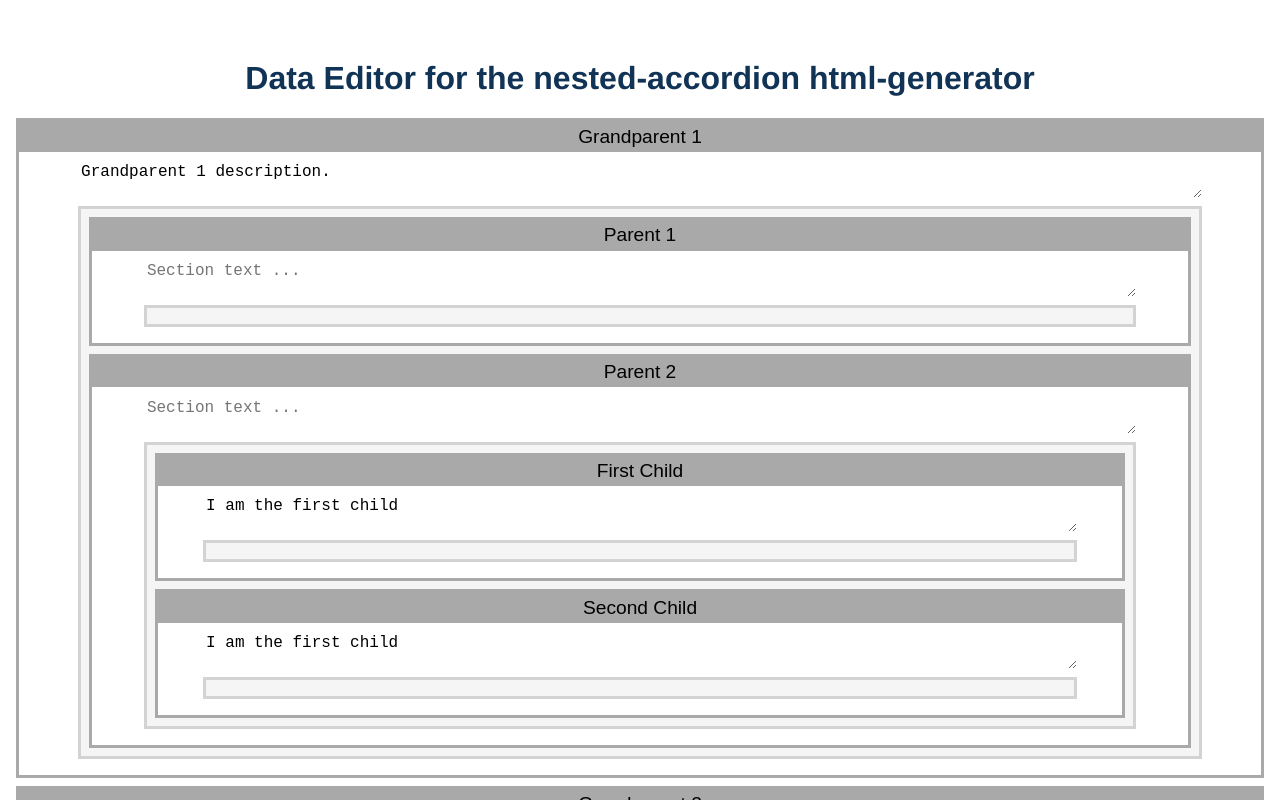
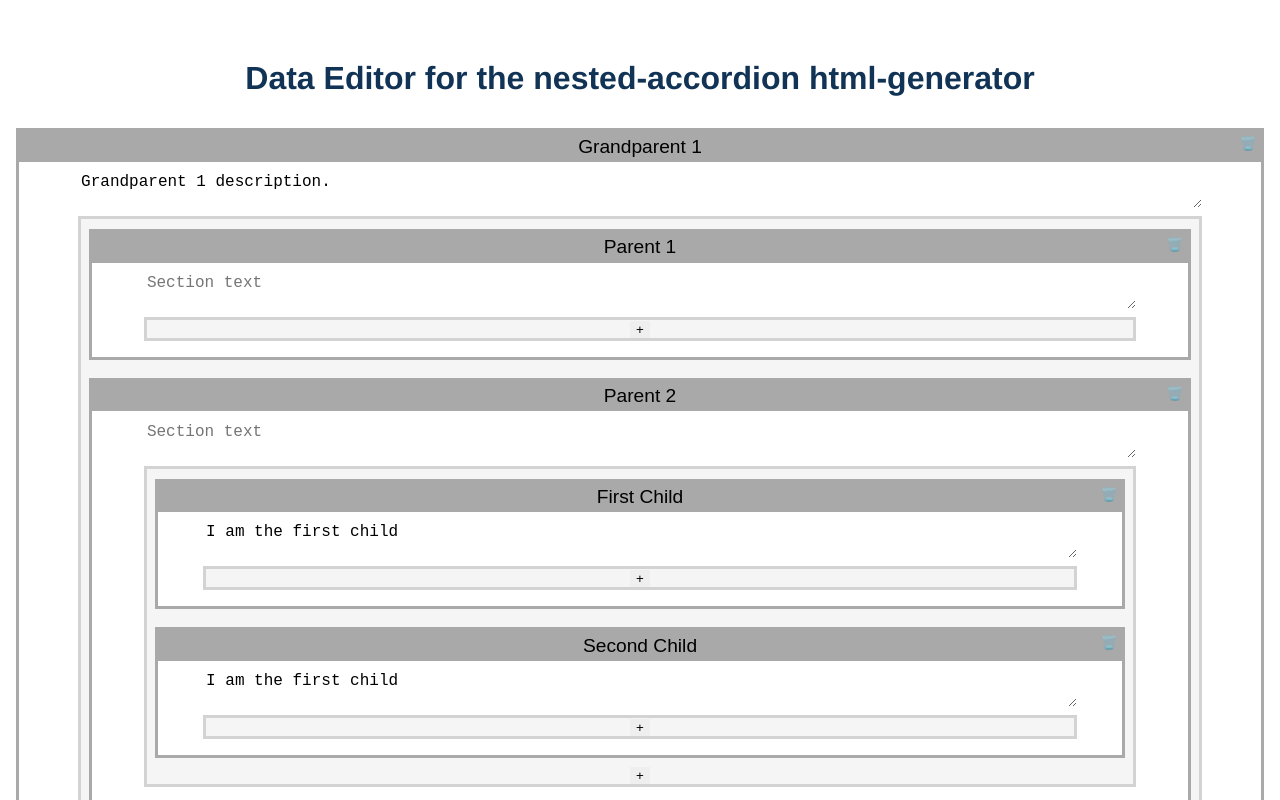
Before and after one commit to LukeStorry/nested-json-editor, a Vue app: page / in a window 1280 px wide. Shown: the top 800 px of the page. Built offline with nearby package versions, Linux system fonts and the light colour scheme.

Commit message:
added remove and add buttons

```diff
--- a/src/components/EditableSectionList.vue
+++ b/src/components/EditableSectionList.vue
@@ -1,10 +1,12 @@
 <template>
   <draggable v-model="sections" group="all" :animation="500">
-    <Section
-      v-for="section in sections"
-      :key="section.id"
-      :section-id="section.id"
-    />
+    <div v-for="section in sections" :key="section.id">
+      <button class="remove-button" @click="remove(section.id)">🗑️</button>
+      <Section :section-id="section.id" />
+    </div>
+    <div slot="footer" key="footer" role="group">
+      <button class="add-button" @click="add">+</button>
+    </div>
   </draggable>
 </template>
 
@@ -29,7 +31,6 @@ export default Vue.extend({
           : this.$store.getters.section(this.parentId).children || [];
       },
       set(value: SectionList) {
-        console.log("set", this.parentId);
         if (this.parentId === "root") this.$store.commit("setAllData", value);
         else
           this.$store.commit("updateChildren", {
@@ -38,6 +39,30 @@ export default Vue.extend({
           });
       }
     }
+  },
+  methods: {
+    add() {
+      this.$store.commit("addSection", this.sections);
+    },
+    remove(sectionId: string) {
+      this.$store.commit("removeSection", {
+        sectionList: this.sections,
+        sectionId: sectionId
+      });
+    }
   }
 });
 </script>
+
+<style scoped>
+.add-button {
+  border: none;
+}
+.remove-button {
+  position: relative;
+  border: none;
+  background-color: transparent;
+  left: calc(50% - 1.5rem);
+  top: 1rem;
+}
+</style>
--- a/src/components/Section.vue
+++ b/src/components/Section.vue
@@ -11,7 +11,7 @@ import EditableSectionList from "*.vue";
       v-model.lazy="text"
       type="text"
       class="text"
-      placeholder="Section text ..."
+      placeholder="Section text"
     />
     <EditableSectionList :parent-id="sectionData.id" class="children-box" />
   </div>
@@ -56,7 +56,7 @@ export default Vue.extend({
 
 <style scoped>
 .Section {
-  margin: 0.5rem;
+  margin: -0.5rem 0.5rem 0.5rem 0.5rem;
   background-color: white;
   border: 3px solid darkgrey;
   display: flex;
@@ -87,7 +87,6 @@ export default Vue.extend({
 }
 .children-box {
   width: 90%;
-  min-height: 1rem;
   border: 3px solid lightgrey;
   background-color: whitesmoke;
 }
--- a/src/components/TextAreaOutput.vue
+++ b/src/components/TextAreaOutput.vue
@@ -19,8 +19,6 @@ export default Vue.extend({
   computed: {
     text: {
       get() {
-        console.log("TextAreaOutput get");
-
         const string: string = JSON.stringify(
           this.$store.getters.allSections,
           null,
@@ -29,8 +27,6 @@ export default Vue.extend({
         return string ? string.replace(/,\n *"id": ".*"/g, "") : undefined;
       },
       set(value: string) {
-        console.log("TextAreaOutput set");
-
         // TODO catch json parse errors
         const newData: SectionList = JSON.parse(value);
 
--- a/src/store/index.ts
+++ b/src/store/index.ts
@@ -5,11 +5,14 @@ import placeHolderData from "@/store/placeHolderData";
 
 Vue.use(Vuex);
 
+const generateId = () =>
+  Math.random()
+    .toString(36)
+    .substr(2, 9);
+
 const addIds = (sectionList: SectionList): void =>
   sectionList.forEach(section => {
-    section.id = Math.random()
-      .toString(36)
-      .substr(2, 9);
+    section.id = generateId();
     if (section.children) addIds(section.children);
   });
 
@@ -39,9 +42,20 @@ export default new Vuex.Store({
   },
   mutations: {
     setAllData(state: State, payload: SectionList) {
-      if (typeof payload[0].id === "undefined") addIds(payload);
       addEmptyChildren(payload);
       state.sectionList = payload;
+    },
+    addSection(state: State, payload: SectionList) {
+      payload.push({ title: "", text: "", id: generateId(), children: [] });
+    },
+    removeSection(
+      state: State,
+      payload: { sectionList: SectionList; sectionId: string }
+    ) {
+      const indexToRemove: number = payload.sectionList.findIndex(
+        section => section.id === payload.sectionId
+      );
+      payload.sectionList.splice(indexToRemove, 1);
     },
     updateTitle(state: State, payload: { id: string; title: string }) {
       const section: SectionData = findSectionById(
```
